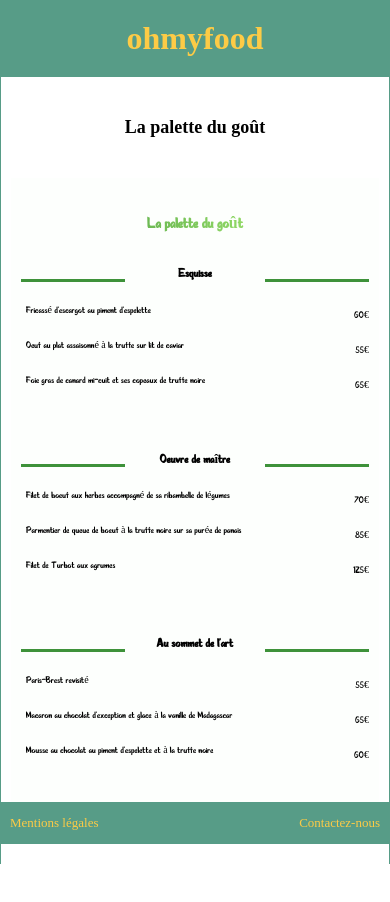
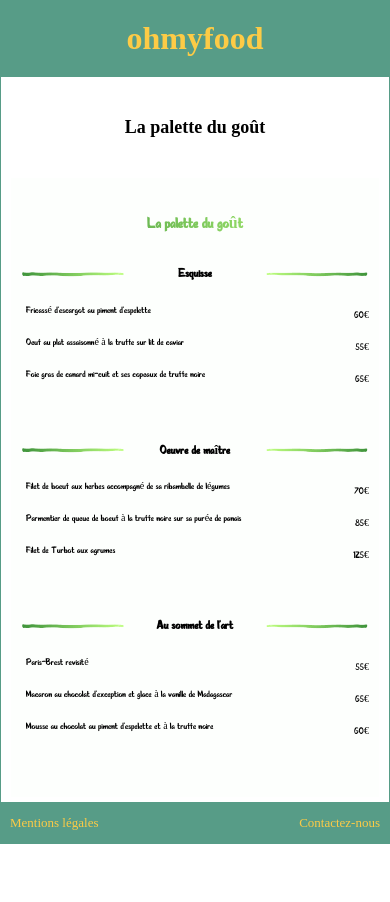
Before and after one commit to TheHatalom/OCR-Projet3, a plain HTML site: page menu4.html in a window 390 px wide. Drawn offline with Linux system fonts and the light colour scheme.

Commit message:
final commit

```diff
--- a/Scss/menu.scss
+++ b/Scss/menu.scss
@@ -82,7 +82,6 @@ i
     display: flex;
     flex-direction: row;
     justify-content: space-between;
-    height: 35px;
 }
 
 .mn-choice-text
@@ -314,11 +313,10 @@ i
         }
     }
 
-    .line
+    img
     {
-        height: 30px;
         width: 30%;
-        border-bottom: 3px solid black;
+        margin: auto 0;
     }
 
     .mn-starter
@@ -410,6 +408,8 @@ i
 
     .mn-2
     {
+        height: 800px;
+
         .mn-title
         {
             h3
@@ -459,8 +459,6 @@ i
     .mn-choice-text, .mn-choice-price
     {
         font-size: x-small;
-        display: flex;
-        justify-content: inherit;
     }
 
     .mn-foot
--- a/Scss/style.scss
+++ b/Scss/style.scss
@@ -190,9 +190,9 @@ h2
     }
 }
 
-.menus-top-1, .menus-top-2, .menus-bot-1, .menus-bot-2, .btn h2
+.menus-top-1, .menus-top-2, .menus-bot-1, .menus-bot-2
 {
-    &:hover
+    &:hover, &:hover h2
     {
         animation: zoom 30s ease-in-out;
     }
@@ -290,14 +290,14 @@ footer
 {
     from
     {
-        width: 5px;
-        height: 5px;
+        width: 3px;
+        height: 3px;
     }
 
     40%
     {
-        width: 5px;
-        height: 5px;
+        width: 3px;
+        height: 3px;
     }
 
     to
@@ -416,8 +416,8 @@ footer
 
         .point
         {
-            height: 2px;
-            width: 2px;
+            height: 3px;
+            width: 3px;
             background-color: #FDCB46;
             margin: 20px 3px 5px 3px;
             border-radius: 50%;
--- a/menu4.html
+++ b/menu4.html
@@ -24,9 +24,9 @@
 
                 <section class="mn-starter">
                     <div class="mn-subtitle">
-                        <span class="line"></span>
+                        <img src="Images/trait1.png">
                         <h4><span class="underline">Esquisse</span></h4>
-                        <span class="line"></span>
+                        <img src="Images/trait2.png">
                     </div>
 
                     <div class="mn-choice">
@@ -62,9 +62,9 @@
 
                 <section class="mn-main">
                     <div class="mn-subtitle">
-                        <span class="line"></span>
+                        <img src="Images/trait1.png">
                         <h4><span class="underline">Oeuvre de maître</span></h4>
-                        <span class="line"></span>
+                        <img src="Images/trait2.png">
                     </div>
 
                     <div class="mn-choice">
@@ -100,9 +100,9 @@
 
                 <section class="mn-desert">
                     <div class="mn-subtitle">
-                        <span class="line"></span>
+                        <img src="Images/trait1.png">
                         <h4><span class="underline">Au sommet de l'art</span></h4>
-                        <span class="line"></span>
+                        <img src="Images/trait2.png">
                     </div>
 
                     <div class="mn-choice">
```
Also changed, not shown: Images/trait1.png (added), Images/trait2.png (added), Style/menu.css, Style/style.css.
